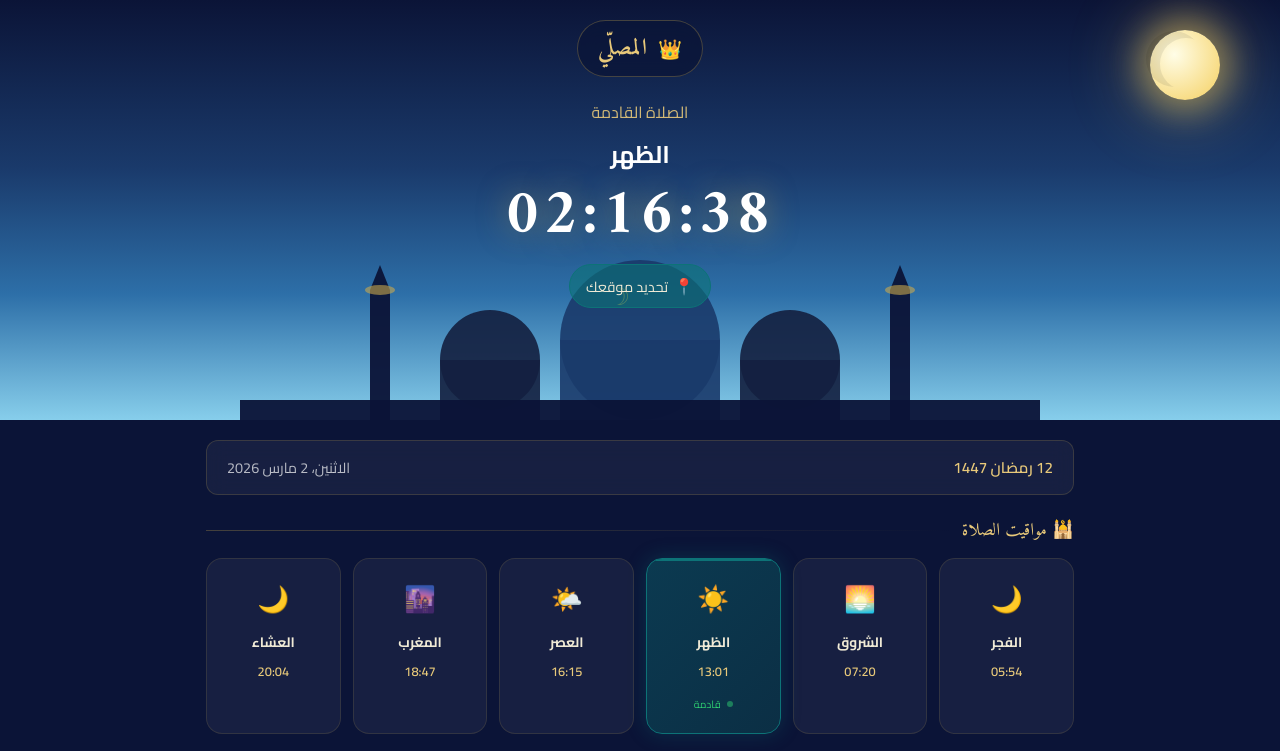
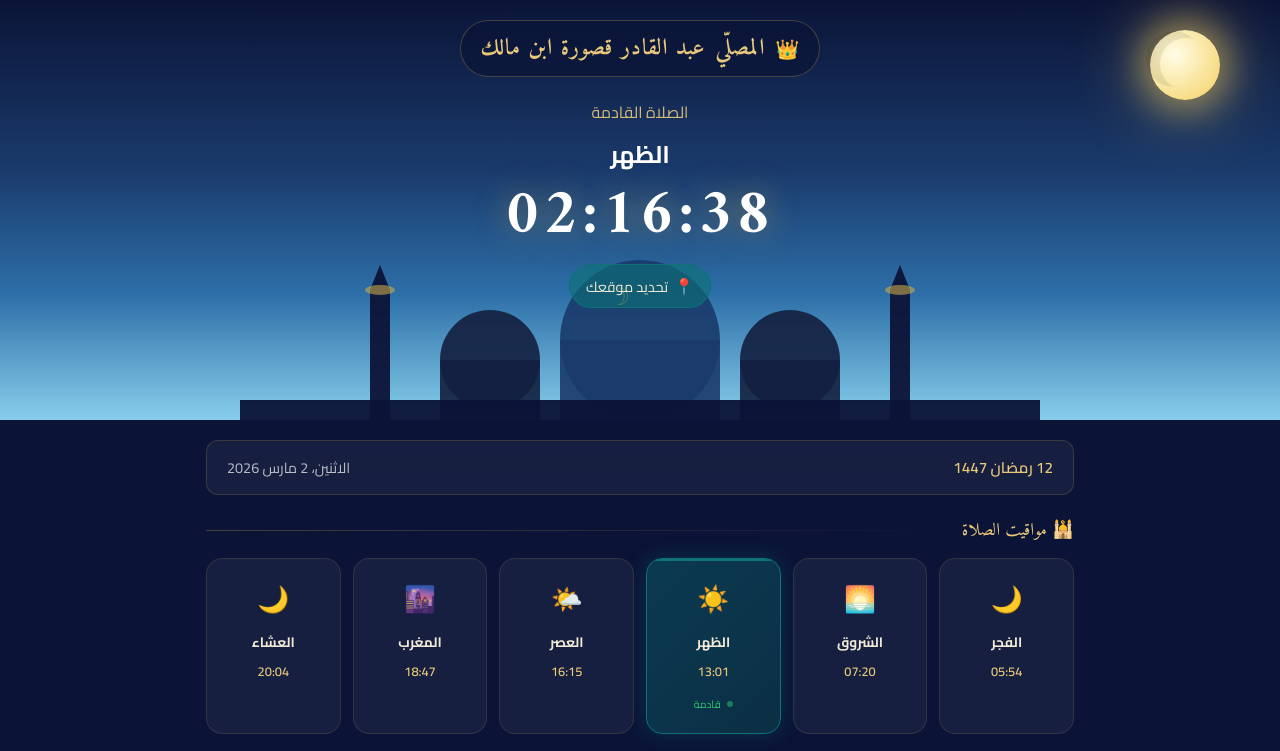
Before and after one commit to houssislam-collab/Elmossali, a plain HTML site: page index.html in a window 1280 px wide. Shown: the top 751 px of the page. Drawn offline with Linux system fonts and the light colour scheme.

Commit message:
Update index.html

```diff
--- a/index.html
+++ b/index.html
@@ -581,6 +581,7 @@
   <div class="app-header">
     <span class="crown">👑</span>
     <h1>المصلّي</h1>
+    <h1>عبد القادر قصورة ابن مالك</h1>
   </div>
 
   <div class="countdown-section">
```
